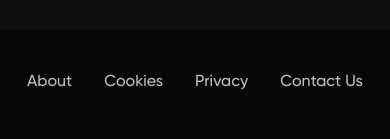
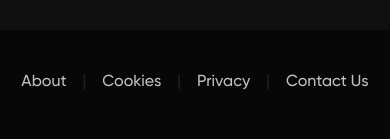
Before and after one commit to Kobra-soft/ks_profile_app, a Next.js app: page / in a window 390 px wide. Shown: the part 1658-1797 px from the top of the page. Built offline with nearby package versions, Linux system fonts and the light colour scheme.

Commit message:
TEST Mobile

```diff
--- a/app/page.tsx
+++ b/app/page.tsx
@@ -312,16 +312,19 @@ export default function Home() {
        "
       >
         <div className="flex flex-col justify-center items-center h-full pt-10">
-          <div className="flex gap-8 items-center text-white/75">
+          <div className="flex gap-4 items-center text-white/75">
             <a href="" className="hover:text-[#ff0479] hover-underline">
               About
             </a>
+            <h6 className="text-[#222222]">|</h6>
             <a href="#" className="hover:text-[#ff0479] hover-underline">
               Cookies
             </a>
+            <h6 className="text-[#222222]">|</h6>
             <a href="#" className="hover:text-[#ff0479] hover-underline">
               Privacy
             </a>
+            <h6 className="text-[#222222]">|</h6>
             <a href="#" className="hover:text-[#ff0479] hover-underline">
               Contact Us
             </a>
```
